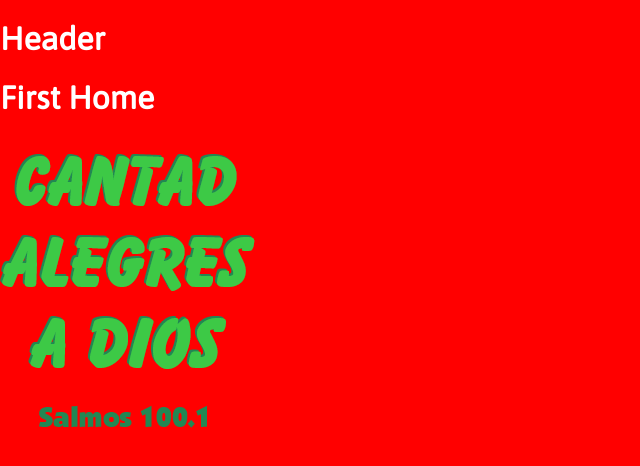
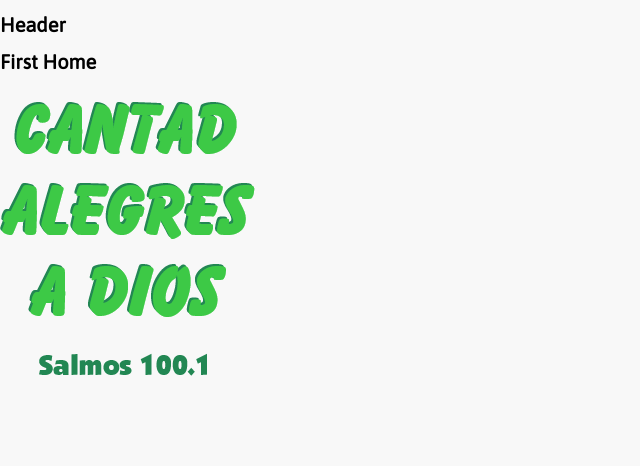
Before and after one commit to seudosan/cantad-alegres-a-dios, a React app: page / in a window 1280 px wide. Shown: the top 466 px of the page, without its empty margins (0-640 px from the left). Built offline with nearby package versions, Linux system fonts and the light colour scheme; a web font is replaced by a local one.

Commit message:
:lipstick: New name and base styles
The language of the project name has been changed and the corresponding base styles have been added.

```diff
--- a/package.json
+++ b/package.json
@@ -1,5 +1,5 @@
 {
-  "name": "cantad-alegres-a-dios",
+  "name": "sing-joyfully-to-god",
   "version": "1.0.0",
   "description": "",
   "main": "index.js",
--- a/src/assets/styles/App.scss
+++ b/src/assets/styles/App.scss
@@ -1,8 +1,30 @@
 @import url('./index.css');
 
+$primary-dark-color: #04090D;
+$secondary-dark-color: #08141D;
+$gray-color: #4D565C;
+$soft-gray-color: #A1A6A9;
+$white-color: #F8F8F8;
+$light-green-color: #3DC946;
+$dark-green-color: #228753;
+
+* {
+  font-family: 'Asap';
+  box-sizing: border-box;
+  margin: 0;
+  padding: 0;
+}
+::-webkit-scrollbar {
+  display: none;
+}
+html {
+  font-size: 62.5%;
+}
 body {
+  background-color: $white-color;
+  display: flex;
+  padding: 0;
   margin: 0;
-  background-color: red;
-  color: white;
-  font-family: 'Asap';
+  min-width: 320px;
+  flex-direction: column;
 }
```
Also changed, not shown: 1 other file (tests, documents, lock files or other folders).
